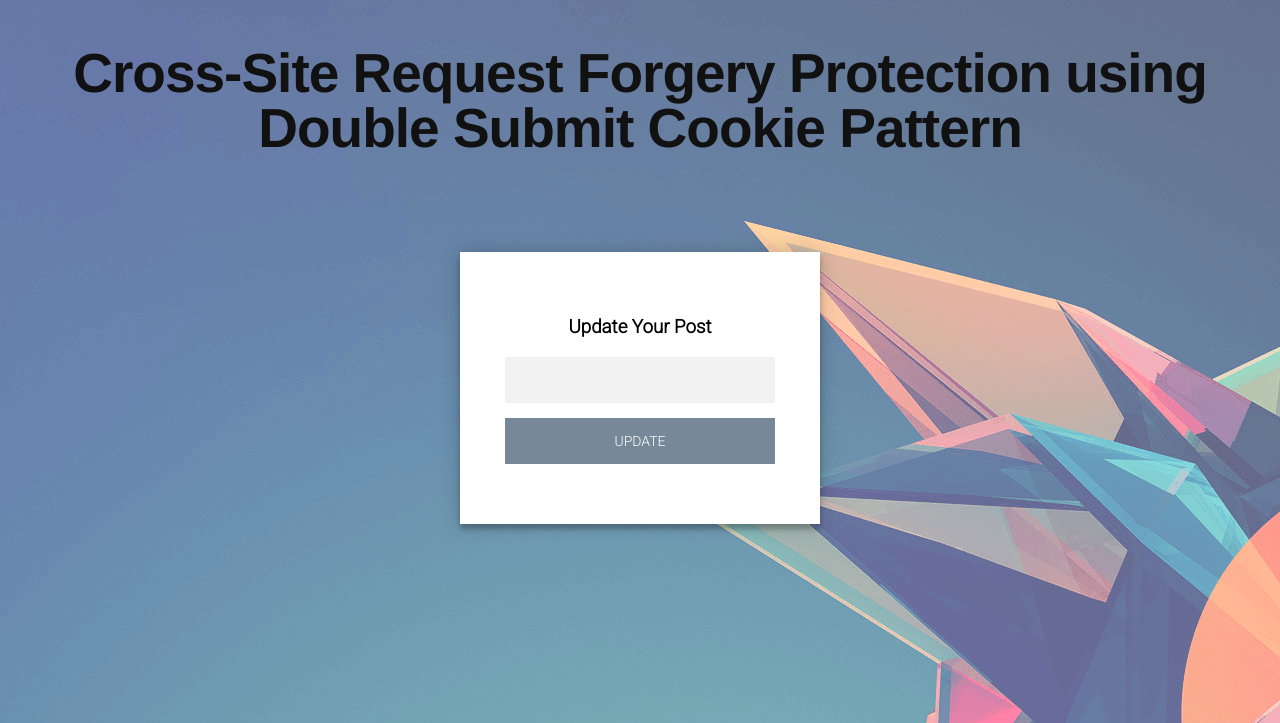
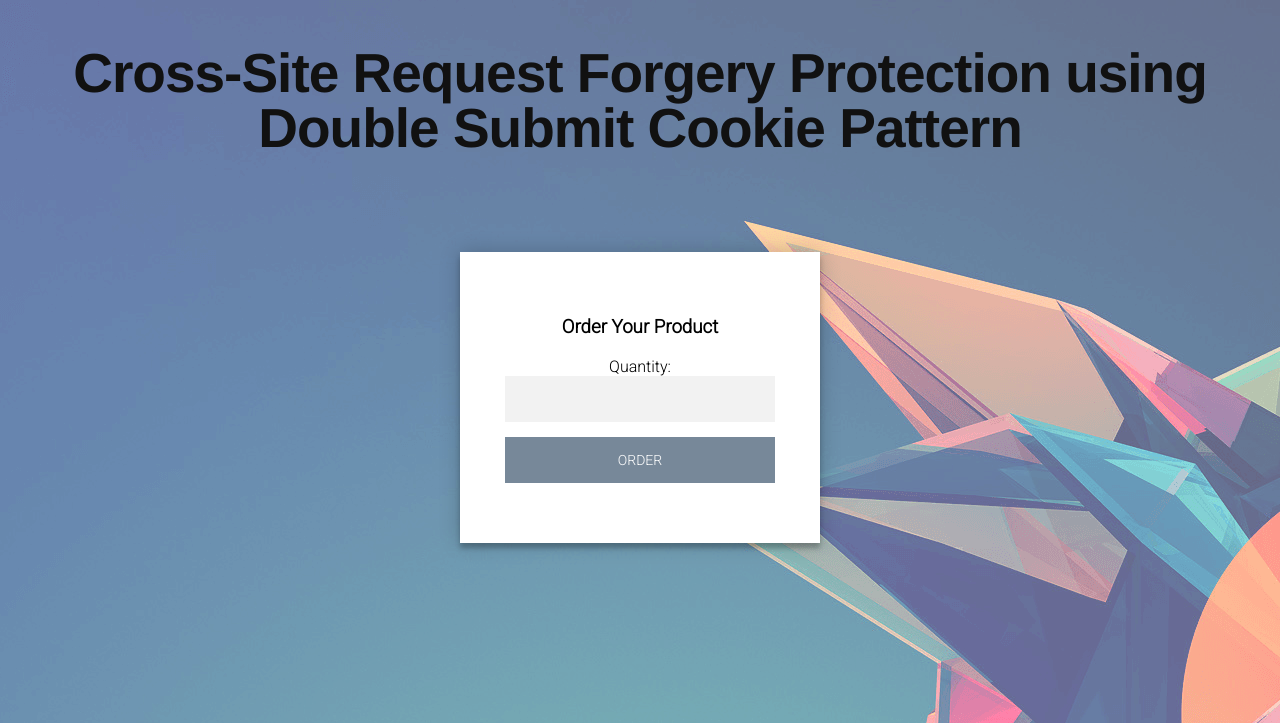
Before and after one commit to Pavani-Thrimavithana/Implement-CSRF-Protection-via-DSCP, a PHP site: page /update.php in a window 1280 px wide. Shown: the top 723 px of the page. Run offline with PHP 8.4, Linux system fonts and the light colour scheme.

Commit message:
update files

```diff
--- a/home.php
+++ b/home.php
@@ -12,9 +12,9 @@
 				<?php
 					require_once 'token.php';
 					$val = $_POST["token"];
-					if(isset($_POST['updatepost'])){
+					if(isset($_POST['update'])){
 						if(token::checkToken($val,$_COOKIE['csrfCookie'])){
-							echo "Post:".$_POST['updatepost'];
+							echo "Order Quantity: ".$_POST['update'];
 						}
 						else{
 						echo "wrong".$_COOKIE['csrfCookie'];
--- a/update.php
+++ b/update.php
@@ -48,12 +48,12 @@ if(isset($_POST['username'],$_POST['password'])){
 	<h2>Cross-Site Request Forgery Protection using Double Submit Cookie Pattern</h2>
 	<div class="login-page" action="home.php" method="post">
         <div class="form">
-			<h3>Update Your Post</h3>
+			<h3>Order Your Product</h3>
             <form class="login-form" action="home.php" method="post">
                 <div class="credentials">
-					<input type="text" name="updatepost" required="true">
+					Quantity:<input type="text" name="update" required="true">
 				</div>
-				<input type="Submit" value="Update">
+				<input type="Submit" value="Order">
 				<div id="div1">
 					<input type="hidden" name="token" value="" id="token_to_be_added"/>
 				</div>
```
